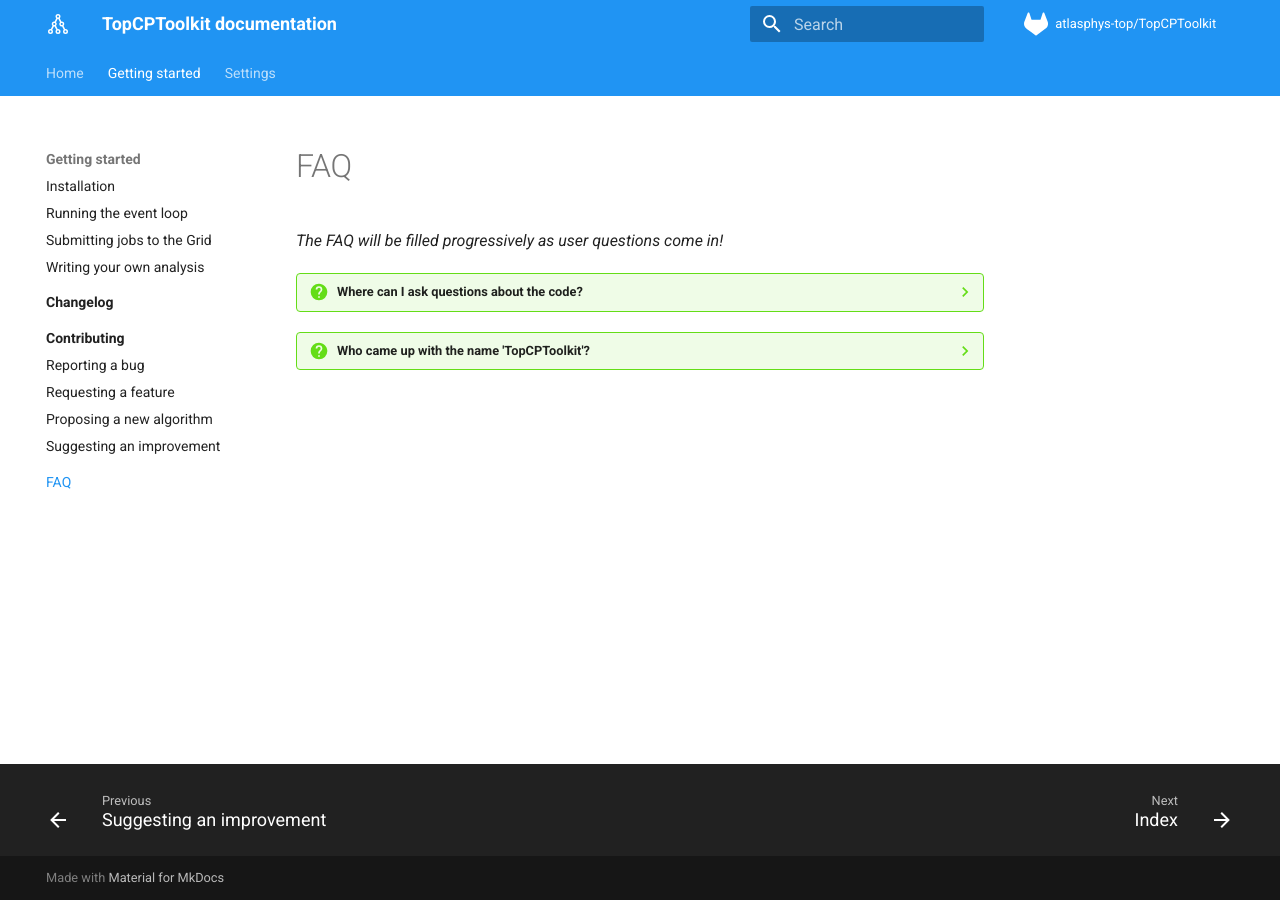
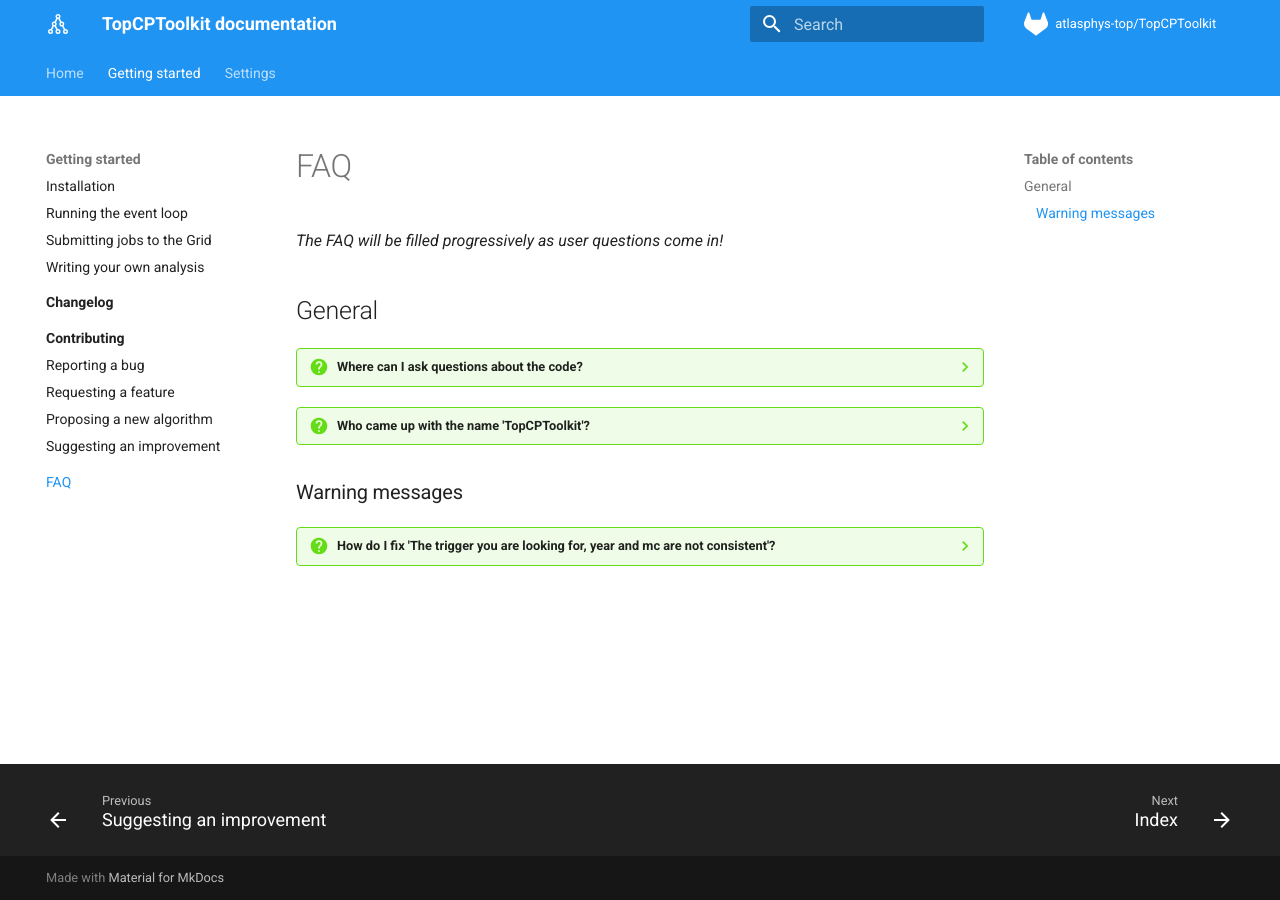
Before and after one commit to SuperNova76/TopCPToolKit, an MkDocs documentation site: the page built from docs/faq.md, in a window 1280 px wide. Built offline with MkDocs 1.6.1 and Material for MkDocs 9.7.7, drawn with Linux system fonts in a browser that asks for light colours; emoji names are drawn with the system emoji font.

Commit message:
muon trigger run 3 to FAQ

````diff
--- a/docs/faq.md
+++ b/docs/faq.md
@@ -1,7 +1,20 @@
 *The FAQ will be filled progressively as user questions come in!*
+
+## General
 
 ??? question "Where can I ask questions about the code?"
     Check out the relevant [contact points](/#get-in-touch).
 
 ??? question "Who came up with the name 'TopCPToolkit'?"
     Our good friend ChatGPT :upside_down:. And DALL-E is responsible for the avatar of the project on GitLab.
+
+### Warning messages
+
+??? question "How do I fix 'The trigger you are looking for, year and mc are not consistent'?"
+    If you see the following warning message repeatedly printed
+    ```
+    ToolSvc.MuonTrigEff      WARNING Could not find what you are looking for in the efficiency map. The trigger you are looking for, year and mc are not consistent, or the trigger is unavailable in this data period. Returning efficiency = 0.
+    ```
+    then it is likely that your muon trigger settings are wrong.
+    One possible reason is a mismatch between Run 2 and Run 3 recommendations, i.e. you could be using an un-supported muon ID WP.
+    See [MuonCP docs](https://atlas-mcp.docs.cern.ch/guidelines/release22/index.html#wps-for-run3).
````
